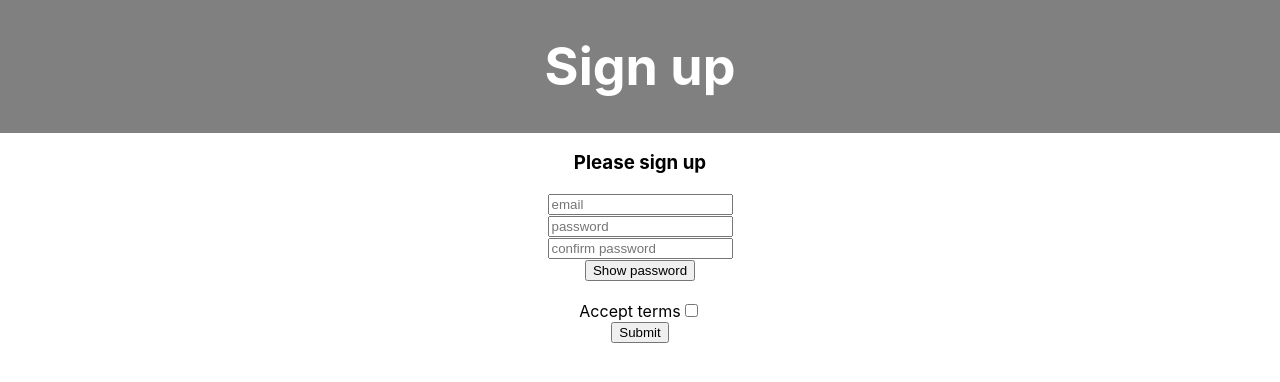
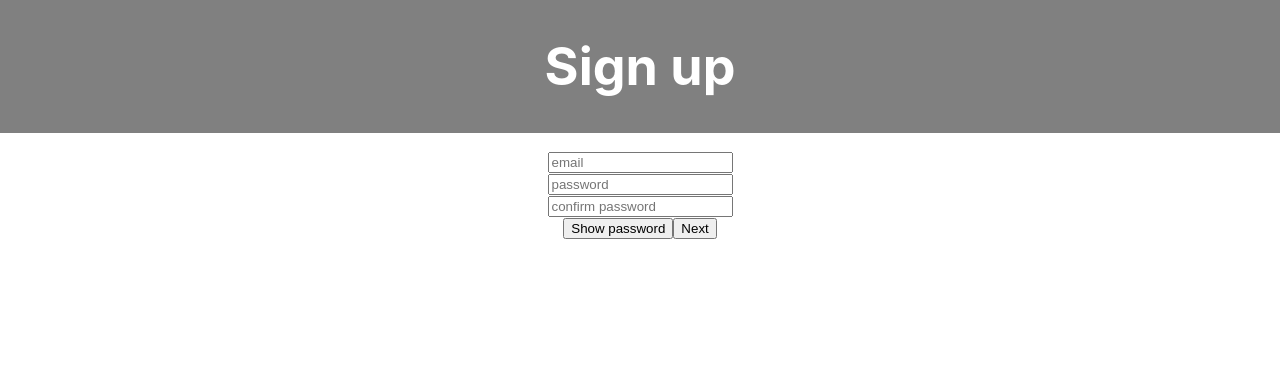
Before and after one commit to marloesverdonk/form-typescript, a React (Create React App) app: page / in a window 1280 px wide. Shown: the top 382 px of the page. Built offline with nearby package versions, Linux system fonts and the light colour scheme.

Commit message:
Form working

```diff
--- /dev/null
+++ b/src/components/AddressForm.tsx
@@ -0,0 +1,57 @@
+import React from 'react'
+
+interface Props {
+    values: any
+    onChange: any
+    onClickNext: any
+}
+
+export const Form: React.FC<Props> = (props) => {
+    return (
+        <div>
+            <input
+                name='street'
+                type='text'
+                placeholder='street'
+                onChange={props.onChange}
+                value={props.values.street}
+            >
+            </input>
+            <br></br>
+
+            <input
+                name='number'
+                type='text'
+                placeholder='number'
+                onChange={props.onChange}
+                value={props.values.number}
+            >
+            </input>
+            <br></br>
+
+            <select onChange={props.onChange} name='city'>
+                <option value='city'>-- city --</option>
+                <option value='Amsterdam'>Amsterdam</option>
+                <option value='Rotterdam'>Rotterdam</option>
+                <option value='Den Haag'>Den Haag</option>
+            </select>
+            <br></br>
+
+            <input
+                name='postalcode'
+                type='text'
+                placeholder='postalcode'
+                onChange={props.onChange}
+                value={props.values.postalcode}
+            >
+            </input>
+            <br></br>
+
+            <button type='button' onClick={props.onClickNext}>Back</button>
+            <div>
+            </div>
+        </div>
+    )
+}
+
+export default Form
--- /dev/null
+++ b/src/components/EmailForm.tsx
@@ -0,0 +1,53 @@
+import React from 'react'
+
+interface Props {
+    values: any
+    onChange: any
+    onClickPassword: any
+    onClickNext: any
+}
+
+export const Form: React.FC<Props> = (props) => {
+    return (
+        <div>
+            <label></label>
+            <input
+                name='email'
+                type='text'
+                placeholder='email'
+                onChange={props.onChange}
+                value={props.values.email}
+            >
+            </input>
+            <br></br>
+
+            <input
+                name='password'
+                type={props.values.showPassword ? 'text' : 'password'}
+                placeholder='password'
+                onChange={props.onChange}
+                value={props.values.password}
+            >
+            </input>
+            <br></br>
+
+            <input
+                name='confirmPassword'
+                type={props.values.showPassword ? 'text' : 'password'}
+                placeholder='confirm password'
+                onChange={props.onChange}
+                value={props.values.confirmPassword}
+            >
+            </input>
+            <br></br>
+
+            <button type='button' onClick={props.onClickPassword}>Show password</button>
+            <button type='button' onClick={props.onClickNext}>Next</button>
+            <br></br>
+            <div>
+            </div>
+        </div>
+    )
+}
+
+export default Form
--- a/src/components/Form.tsx
+++ b/src/components/Form.tsx
@@ -1,69 +1,43 @@
 import React from 'react'
+import EmailForm from './EmailForm'
+import AddressForm from './AddressForm'
 
 interface Props {
+    values: any
     onSubmit: any
     onChange: any
-    values: any
-    showPassword: any
     onClickPassword: any
-    termsAccepted: any
     onClickTerms: any
+    onClickNext: any
 }
 
 export const Form: React.FC<Props> = (props) => {
     return (
         <div>
             <form onSubmit={props.onSubmit}>
-                <label></label>
-                <input
-                    name='email'
-                    type='text'
-                    placeholder='email'
+
+                {!props.values.showNext ?
+                    <EmailForm
                         onChange={props.onChange}
-                    value={props.values.email}
-                >
-                </input>
-
-                <br></br>
-
-                <input
-                    name='password'
-                    type={props.showPassword ? 'text' : 'password'}
-                    placeholder='password'
+                        values={props.values}
+                        onClickPassword={props.onClickPassword}
+                        onClickNext={props.onClickNext}
+                    /> :
+                    <div>
+                        <AddressForm
                             onChange={props.onChange}
-                    value={props.values.password}
-                >
-                </input>
-
-                <br></br>
-
-                <input
-                    name='confirmPassword'
-                    type={props.showPassword ? 'text' : 'password'}
-                    placeholder='confirm password'
-                    onChange={props.onChange}
-                    value={props.values.confirmPassword}
-                >
-                </input>
-
-                <br></br>
-
-                <button type='button' onClick={props.onClickPassword}>Show password</button>
-
-                <br></br>
-                <br></br>
-
+                            values={props.values}
+                            onClickNext={props.onClickNext}
+                        />
                         <label>Accept terms</label>
                         <input
                             type="checkbox"
                             onClick={props.onClickTerms}
                         />
-
                         <br></br>
-
-                <button type='submit'>
-                    Submit
-                </button>
+                        <button type='submit'>Submit</button>
+                    </div>
+                }
             </form>
             <div>
             </div>
--- a/src/components/FormContainer.tsx
+++ b/src/components/FormContainer.tsx
@@ -1,14 +1,19 @@
 import React from 'react'
 import Form from './Form'
 
-interface State {
+export interface State {
     email: string
     password: string
+    street: string
+    number: string
+    city: string
+    postalcode: string
     confirmPassword: string
     error: string
-    isSignedUp: boolean
+
     showPassword: boolean
     termsAccepted: boolean
+    showNext: boolean
 }
 
 interface Props { }
@@ -17,27 +22,23 @@ export default class FormContainer extends React.Component<Props, State>{
     state = {
         email: "",
         password: "",
+        street: "",
+        number: "",
+        city: "city",
+        postalcode: "",
         confirmPassword: "",
-        error: "Please sign up",
-        isSignedUp: false,
+        error: "",
+
         showPassword: false,
-        termsAccepted: false
+        termsAccepted: false,
+        showNext: false
     }
 
-    onSubmit = (event: any) => {
+    onSubmit = (event: React.FormEvent<HTMLFormElement>) => {
         event.preventDefault()
-
-        if (!this.state.email.includes('@')) {
+        if (!this.state.number || !this.state.street || this.state.city === 'city'|| !this.state.postalcode) {
             this.setState({
-                error: "Please fill in an emailadres"
-            })
-        } else if (!this.state.password || !this.state.password.match(/[A-Z]/g) || !this.state.password.match(/[0-9]/g)) {
-            this.setState({
-                error: "Please fill in a password (with a capital letter and a number)"
-            })
-        } else if (this.state.password !== this.state.confirmPassword) {
-            this.setState({
-                error: "Passwords don't match"
+                error: "Please fill in all fields"
             })
         } else if (!this.state.termsAccepted) {
             this.setState({
@@ -45,19 +46,15 @@ export default class FormContainer extends React.Component<Props, State>{
             })
         } else {
            this.setState({
-                email: "",
-                password: "",
-                confirmPassword: "",
-                isSignedUp: true,
-                error: "You are signed up",
-                termsAccepted: false
+                error: "You are signed up!",
             })
         }
     }
 
-    public onChange = (event: { target: { name: any; value: any } }) => {
+    public onChange = (event: { target: { name: string; value: unknown } }) => {
         const newState = { [event.target.name]: event.target.value } as Pick<State, keyof State>
         this.setState(newState)
+        console.log(this.state.city)
     }
 
     onClickPassword = () => {
@@ -74,26 +71,51 @@ export default class FormContainer extends React.Component<Props, State>{
         } else {
             this.setState({ termsAccepted: true })
         }
-
     }
 
+    onClickNext = () => {
+        if (this.state.showNext) {
+            this.setState({
+                showNext: false,
+                error: ""
+            })
+        } else {
+            if (!this.state.email.includes('@')) {
+                this.setState({
+                    error: "Please fill in an emailadres"
+                })
+            } else if (!this.state.password || !this.state.password.match(/[A-Z]/g) || !this.state.password.match(/[0-9]/g)) {
+                this.setState({
+                    error: "Please fill in a password (with a capital letter and a number)"
+                })
+            } else if (this.state.password !== this.state.confirmPassword) {
+                this.setState({
+                    error: "Passwords don't match"
+                })
+            } else {
+                this.setState({
+                    showNext: true,
+                    error: ""
+                })
+            }
+        }
+    }
 
     render() {
         return (
             <div>
-
                 {<h3>{this.state.error}</h3>}
-
+                {this.state.error !== 'You are signed up!' ?
                     <Form
                         onSubmit={this.onSubmit}
                         onChange={this.onChange}
                         values={this.state}
-                    showPassword={this.state.showPassword}
                         onClickPassword={this.onClickPassword}
-                    termsAccepted={this.state.termsAccepted}
                         onClickTerms={this.onClickTerms}
-                />
-
+                        onClickNext={this.onClickNext}
+                    /> :
+                    <br></br>
+                }
             </div>)
     }
 }
```
Lines whose indentation alone changed are shown as unchanged.
